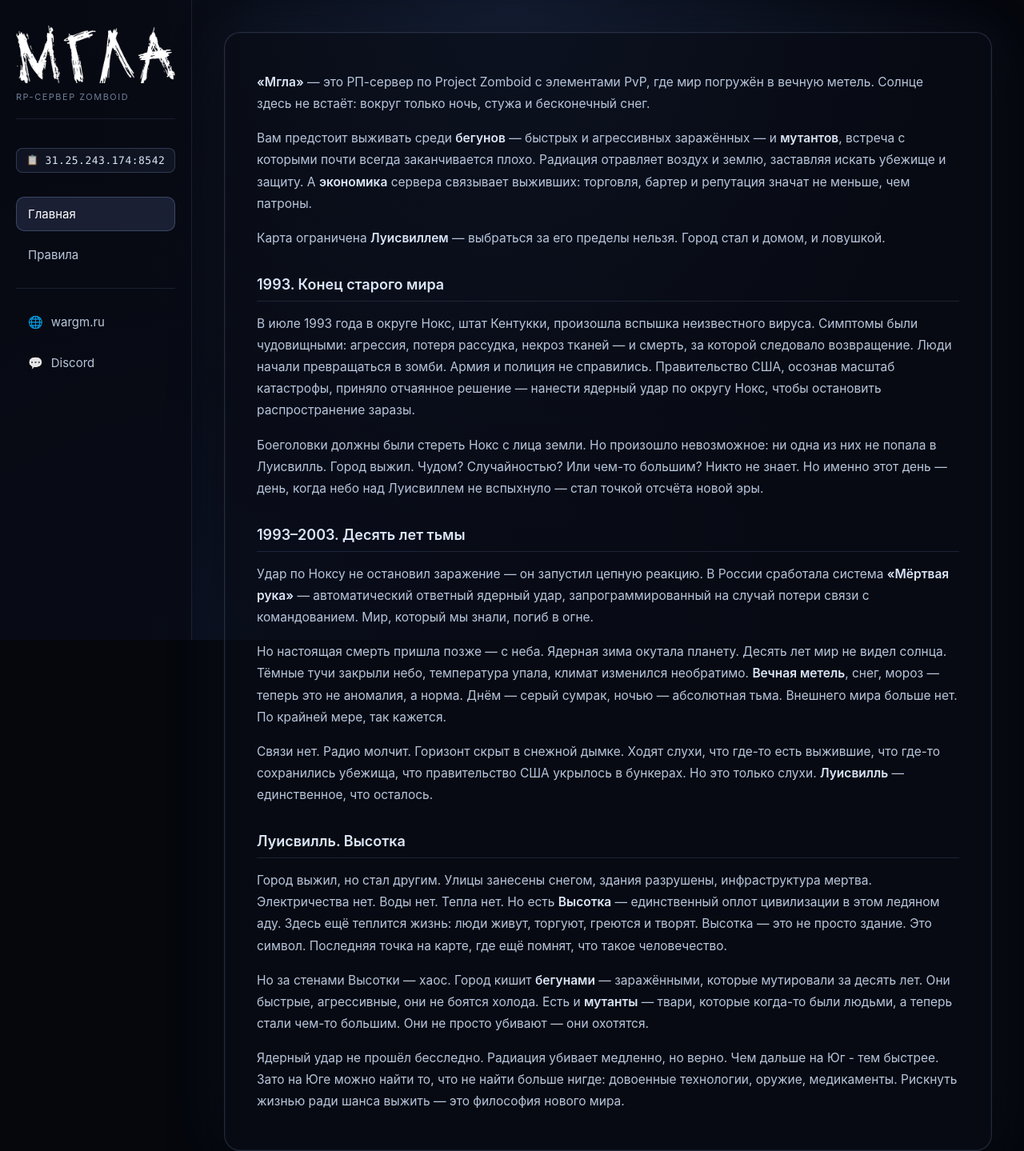
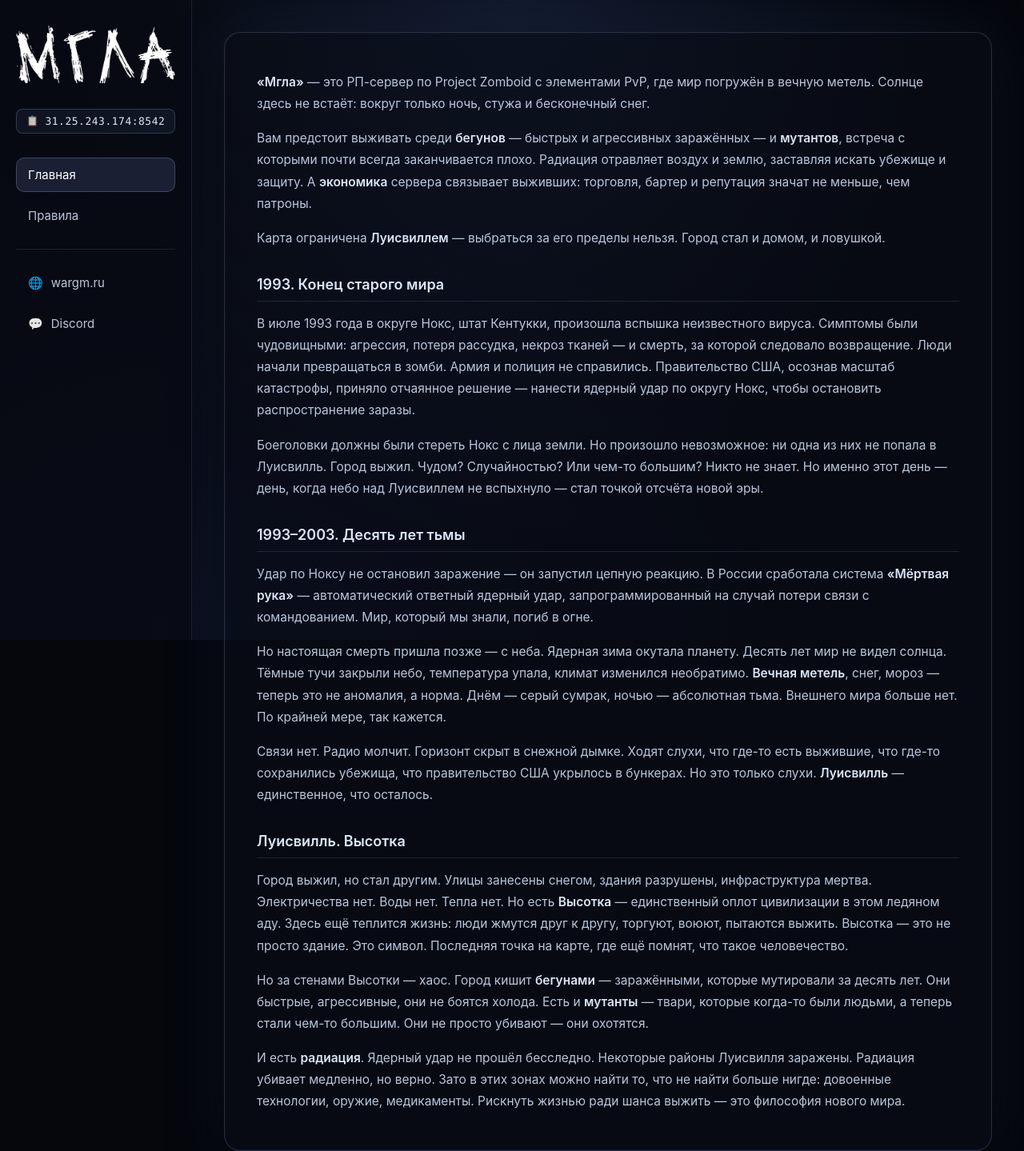
Before and after one commit to eugene-binbash/Mgla, a plain HTML site: page index.html in a window 1280 px wide. Shown: the whole page at 80% size. Drawn offline with Linux system fonts and the light colour scheme.

Commit message:
Update index.html

```diff
--- a/index.html
+++ b/index.html
@@ -53,19 +53,19 @@
       overflow-y: auto;
     }
 
-    /* Кликабельный логотип — на всю ширину меню */
+    /* Кликабельный логотип */
     .brand-link {
       display: block;
       text-decoration: none;
-      margin-bottom: 4px;
+      margin-bottom: 24px;
       border-radius: 10px;
       outline-offset: 4px;
     }
 
     .brand-logo {
       display: block;
-      width: 100%;          /* растягивается на всю ширину блока */
-      height: auto;         /* пропорции сохраняются */
+      width: 100%;
+      height: auto;
       object-fit: contain;
       transition: filter 0.2s, opacity 0.2s;
     }
@@ -73,21 +73,6 @@
     .brand-link:hover .brand-logo {
       filter: brightness(1.15);
     }
-
-    .brand-sub {
-      display: block;
-      font-size: 11px;
-      letter-spacing: 1.5px;
-      text-transform: uppercase;
-      color: #6f7f99;
-      margin-top: 10px;
-      margin-bottom: 24px;
-      padding-bottom: 20px;
-      border-bottom: 1px solid rgba(160, 190, 255, 0.12);
-      transition: color 0.2s;
-    }
-
-    .brand-link:hover .brand-sub { color: #9fb6dd; }
 
     /* ===== IP-адрес ===== */
     .server-ip {
@@ -224,8 +209,7 @@
       }
 
       .brand-link { margin: 0 12px 0 0; }
-      .brand-logo { width: 56px; }   /* на мобильных — компактно */
-      .brand-sub { display: none; }
+      .brand-logo { width: 56px; }
 
       .server-ip {
         margin: 0;
@@ -256,7 +240,6 @@
   <aside class="sidebar">
     <a href="index.html" class="brand-link">
       <img src="logo.png" alt="Мгла" class="brand-logo">
-      <span class="brand-sub">RP-сервер Zomboid</span>
     </a>
 
     <button type="button" class="server-ip" id="serverIp" title="Нажмите, чтобы скопировать">
@@ -269,7 +252,7 @@
 
     <div class="nav-divider"></div>
 
-    <a href="https://wargm.ru/" target="_blank" rel="noopener" class="nav-link external">
+    <a href="https://wargm.ru/server/83079" target="_blank" rel="noopener" class="nav-link external">
       <span class="icon">🌐</span>
       <span>wargm.ru</span>
     </a>
@@ -344,8 +327,8 @@
         Город выжил, но стал другим. Улицы занесены снегом, здания разрушены,
         инфраструктура мертва. Электричества нет. Воды нет. Тепла нет. Но есть
         <strong>Высотка</strong> — единственный оплот цивилизации в этом ледяном аду.
-        Здесь ещё теплится жизнь: люди живут, торгуют, греются и творят.
-        Высотка — это не просто здание. Это символ. Последняя точка на карте,
+        Здесь ещё теплится жизнь: люди жмутся друг к другу, торгуют, воюют, пытаются
+        выжить. Высотка — это не просто здание. Это символ. Последняя точка на карте,
         где ещё помнят, что такое человечество.
       </p>
       <p class="desc">
@@ -356,8 +339,9 @@
         они охотятся.
       </p>
       <p class="desc">
-        Ядерный удар не прошёл бесследно. Радиация убивает медленно, но верно. Чем дальше на Юг - тем быстрее.
-        Зато на Юге можно найти то, что не найти больше нигде: довоенные технологии, оружие,
+        И есть <strong>радиация</strong>. Ядерный удар не прошёл бесследно. Некоторые
+        районы Луисвилля заражены. Радиация убивает медленно, но верно. Зато в этих
+        зонах можно найти то, что не найти больше нигде: довоенные технологии, оружие,
         медикаменты. Рискнуть жизнью ради шанса выжить — это философия нового мира.
       </p>
 
```
